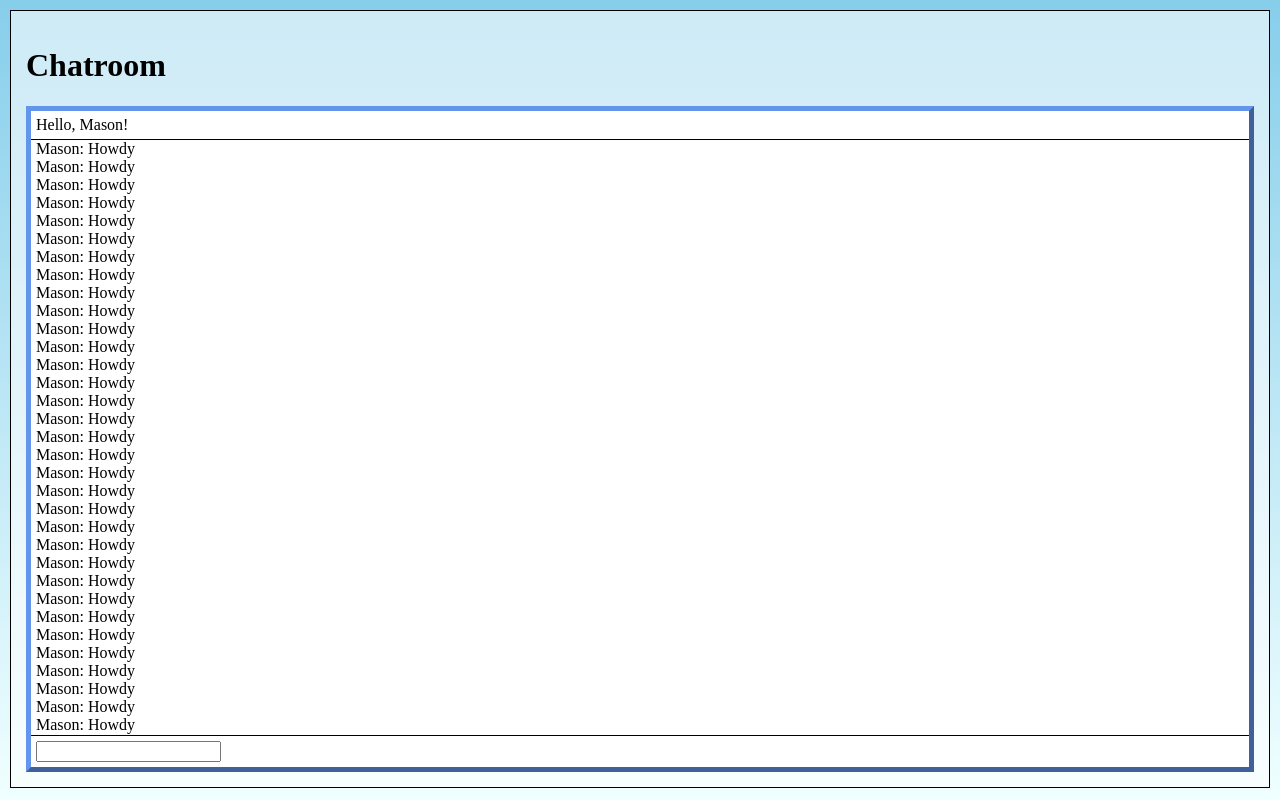
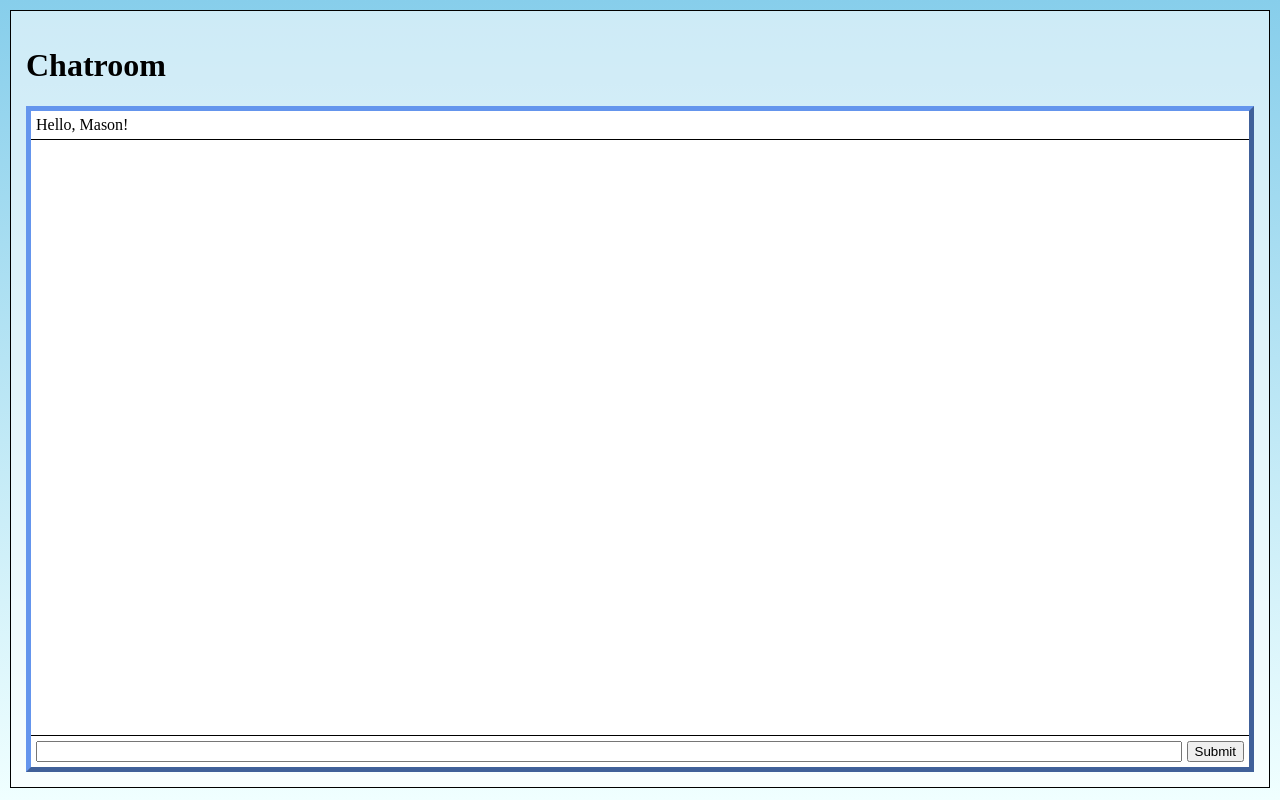
Before and after one commit to MachineThing/docker-lamp, a PHP site: page /interactive/chatroom.php in a window 1280 px wide. Run offline with PHP 8.4, Linux system fonts and the light colour scheme.

Commit message:
Text input fills area now

```diff
--- a/site/css/chatroom.css
+++ b/site/css/chatroom.css
@@ -34,6 +34,12 @@ html,body {
   border-top: black 1px solid;
   padding: 5px;
   flex: 0;
+  display: flex;
+}
+
+.chat_msg {
+  margin-right: 5px;
+  width: 100%;
 }
 
 p {
--- a/site/interactive/chatroom.php
+++ b/site/interactive/chatroom.php
@@ -14,58 +14,11 @@
           <p>Hello, Mason!</p>
         </div>
         <div class="chat">
-          <p>Mason: Howdy</p>
-          <p>Mason: Howdy</p>
-          <p>Mason: Howdy</p>
-          <p>Mason: Howdy</p>
-          <p>Mason: Howdy</p>
-          <p>Mason: Howdy</p>
-          <p>Mason: Howdy</p>
-          <p>Mason: Howdy</p>
-          <p>Mason: Howdy</p>
-          <p>Mason: Howdy</p>
-          <p>Mason: Howdy</p>
-          <p>Mason: Howdy</p>
-          <p>Mason: Howdy</p>
-          <p>Mason: Howdy</p>
-          <p>Mason: Howdy</p>
-          <p>Mason: Howdy</p>
-          <p>Mason: Howdy</p>
-          <p>Mason: Howdy</p>
-          <p>Mason: Howdy</p>
-          <p>Mason: Howdy</p>
-          <p>Mason: Howdy</p>
-          <p>Mason: Howdy</p>
-          <p>Mason: Howdy</p>
-          <p>Mason: Howdy</p>
-          <p>Mason: Howdy</p>
-          <p>Mason: Howdy</p>
-          <p>Mason: Howdy</p>
-          <p>Mason: Howdy</p>
-          <p>Mason: Howdy</p>
-          <p>Mason: Howdy</p>
-          <p>Mason: Howdy</p>
-          <p>Mason: Howdy</p>
-          <p>Mason: Howdy</p>
-          <p>Mason: Howdy</p>
-          <p>Mason: Howdy</p>
-          <p>Mason: Howdy</p>
-          <p>Mason: Howdy</p>
-          <p>Mason: Howdy</p>
-          <p>Mason: Howdy</p>
-          <p>Mason: Howdy</p>
-          <p>Mason: Howdy</p>
-          <p>Mason: Howdy</p>
-          <p>Mason: Howdy</p>
-          <p>Mason: Howdy</p>
-          <p>Mason: Howdy</p>
-          <p>Mason: Howdy</p>
-          <p>Mason: Howdy</p>
-          <p>Mason: Howdy</p>
-          <p>Mason: Howdy</p>
+
         </div>
         <div class="chat_foot">
-          <input type="text" name="" value="">
+          <input type="text" name="chatmsg" class="chat_msg" value="">
+          <button type="submit" name="button">Submit</button>
         </div>
       </div>
     </div>
```
